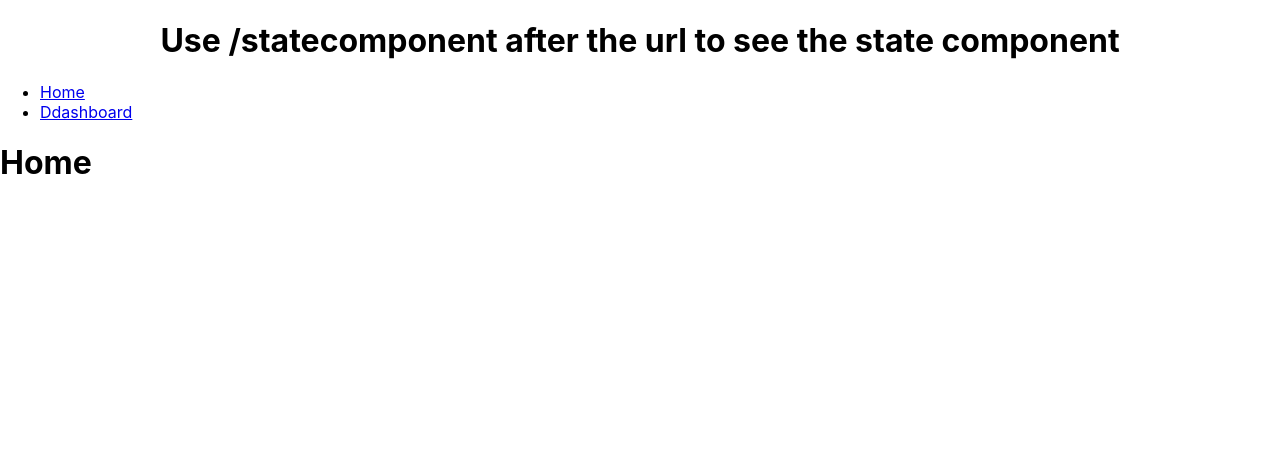
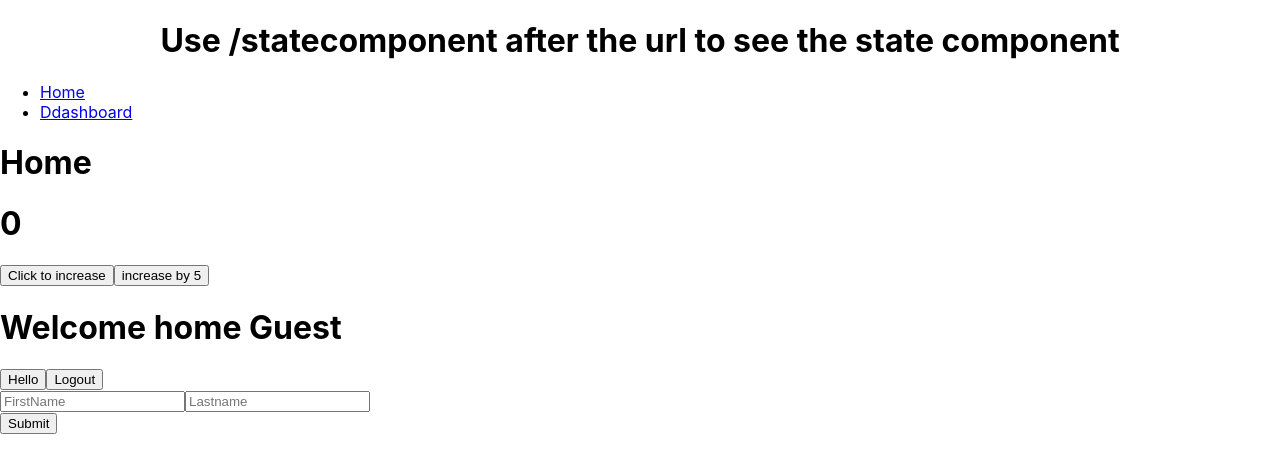
Before and after one commit to DeepakV404/component-app, a React (Create React App) app: page / in a window 1280 px wide. Shown: the top 472 px of the page. Built offline with nearby package versions, Linux system fonts and the light colour scheme.

Commit message:
Hooks commit

```diff
--- a/package.json
+++ b/package.json
@@ -10,6 +10,7 @@
     "react-dom": "^17.0.2",
     "react-router-dom": "^5.2.0",
     "react-scripts": "4.0.3",
+    "surge": "^0.23.0",
     "web-vitals": "^1.1.2"
   },
   "scripts": {
--- a/src/components/Home.js
+++ b/src/components/Home.js
@@ -1,9 +1,76 @@
-import React from 'react'
+import React , {useState} from 'react'
 
 function Home() {
+    const [count, setCount] = useState(0);
+    const [name, setname] = useState('Guest');
+    const [values, setvalues] = useState({firstname:"", lastname:""})
+    const [submitted, setsubmitted] = useState(false);
+
+    const addCount = () => {
+        setCount(count+1)
+    }
+
+    const sayName = () => {
+        setname('Deepak')
+    }
+    const logout = () => {
+        setCount(0)
+        setname('Guest')
+    }
+    //Using the previous state value as a parameter to increase by five counts.
+    const increaseByFive = () => {
+        for(let i=0;i<5;i++){
+            setCount(prevCount => prevCount+1)
+        }
+    }
+
+    const onfirstnameChange = (event) => {
+        setvalues({
+            ...values,
+            firstname: event.target.value
+        })
+    }
+    const onLastnameChange = (event) => {
+        setvalues({
+            ...values,
+            lastname: event.target.value
+        })
+    }
+
+    const submit = () => {
+        setsubmitted(true)
+    }
+
+    const oops = () => {
+        return <h1>form not submitted</h1>
+    }
+
     return (
         <div>
             <h1>Home</h1>
+
+            <h1>{count}</h1>
+            <button onClick={addCount}>
+                Click to increase
+            </button>
+            <button onClick={increaseByFive}>
+                increase by 5
+            </button>
+
+            <h1>Welcome home {name} </h1>
+            <button onClick={sayName}>
+                Hello
+            </button>
+            <button onClick={logout}>Logout</button>
+
+            <form>
+                <input placeholder="FirstName" value={values.firstname} onChange={onfirstnameChange}/>
+                <input placeholder="Lastname" value={values.lastname} onChange={onLastnameChange}/>
+            </form>
+            <button onClick={submit}>Submit</button>
+
+            <br/>
+            {submitted ? <h1>{values.firstname} {values.lastname} your form got submitted</h1>: oops}
         </div>
     )
 }
```
Also changed, not shown: 1 other file (tests, documents, lock files or other folders).
